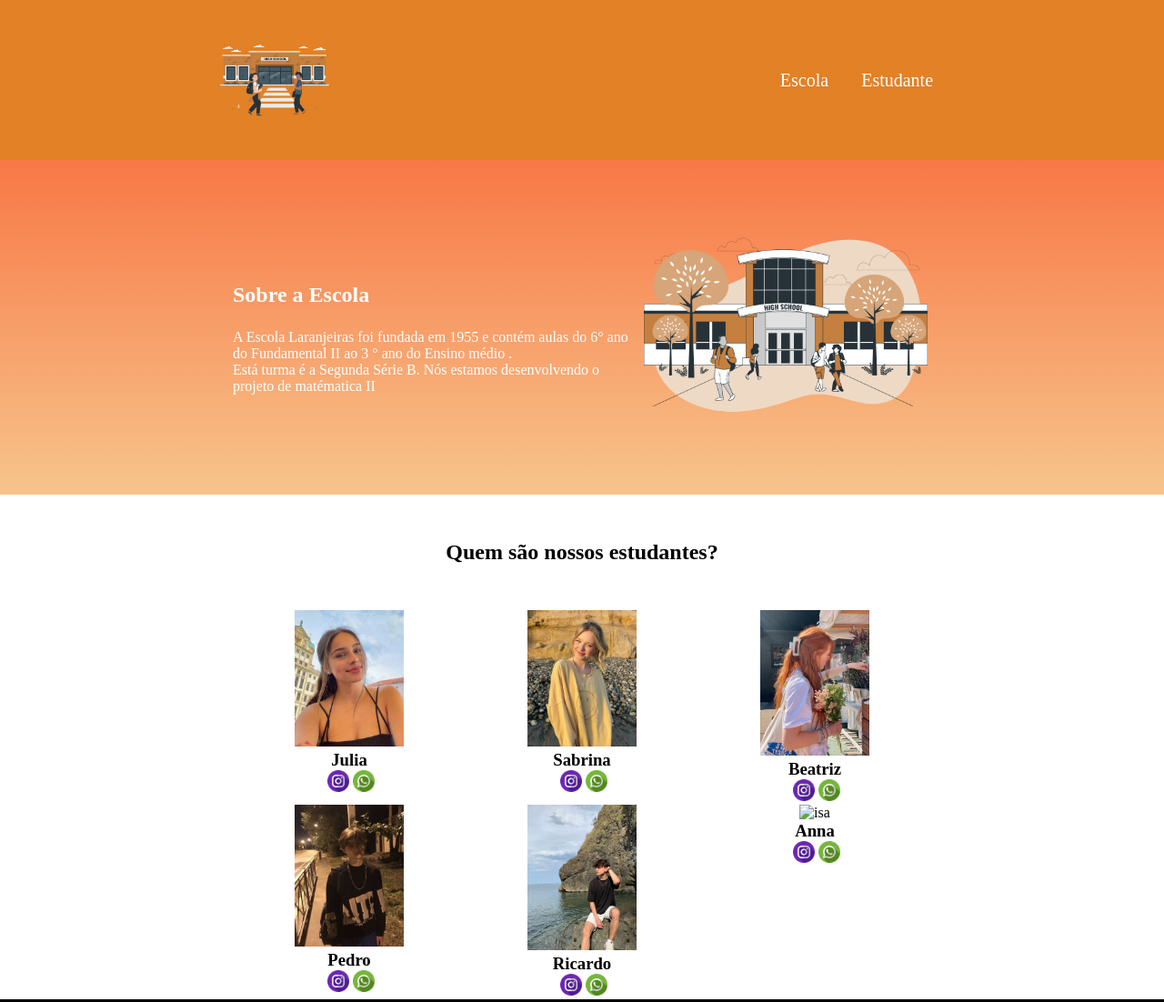
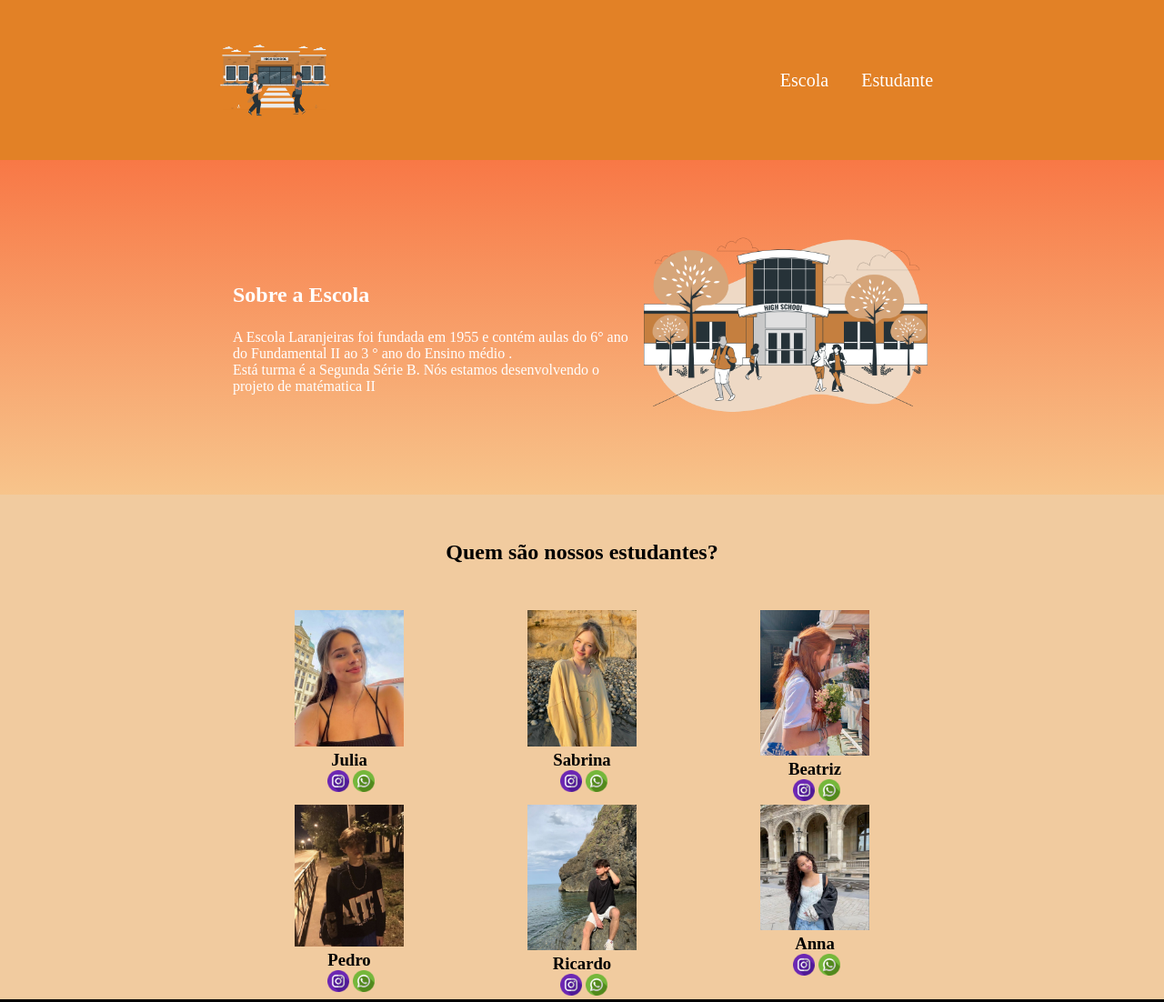
Before and after one commit to isa0311/Trabalho-Isabela, a plain HTML site: page index.html in a window 1280 px wide. Shown: the top 1102 px of the page at 91% size. Drawn offline with Linux system fonts and the light colour scheme.

Commit message:
Add files via upload

```diff
--- a/index.html
+++ b/index.html
@@ -70,8 +70,8 @@
     <a href=https://github.com/isa0311><img class=estudante-icone src="whatsapp.png" alt=""></a>
     </div>
     <div class="estudante-div">
-        <img class="estudante-imagem" src="Annaa.jpg" alt="isa">
-        <h3 class="estudante-nome">Anna </h3>
+        <img class="estudante-imagem" src="Anna.jpg" alt="isa">
+        <h3 class="estudante-nome">Anna</h3>
         <a href=https://github.com/isa0311><img class=estudante-icone src="snapchat.png" alt=""></a>
         <a href=https://github.com/isa0311><img class=estudante-icone src="insta.png" alt=""></a>
         <a href=https://github.com/isa0311><img class=estudante-icone src="whatsapp.png" alt=""></a>
--- a/style.css
+++ b/style.css
@@ -47,21 +47,26 @@ body{.poppins-regular {
     padding: 24px 0;
 }
 .estudante-imagem{
+
     width: 120px;
 }
 .estudante-icone{
     width: 24px;
+
 }
 .estudante-div{
     text-align: center;
+    background-color: #f1cb9f;
 }
 .estudante-titulo{
     text-align: center;
     padding: 50px 0;
+    background-color: #f1cb9f;
 }
 .estudante-todos{
     display: grid;
     grid-template-columns:20% 20% 20% 20% 20%;
+    background-color: #f1cb9f;
 }
 
 .rodape{
```
